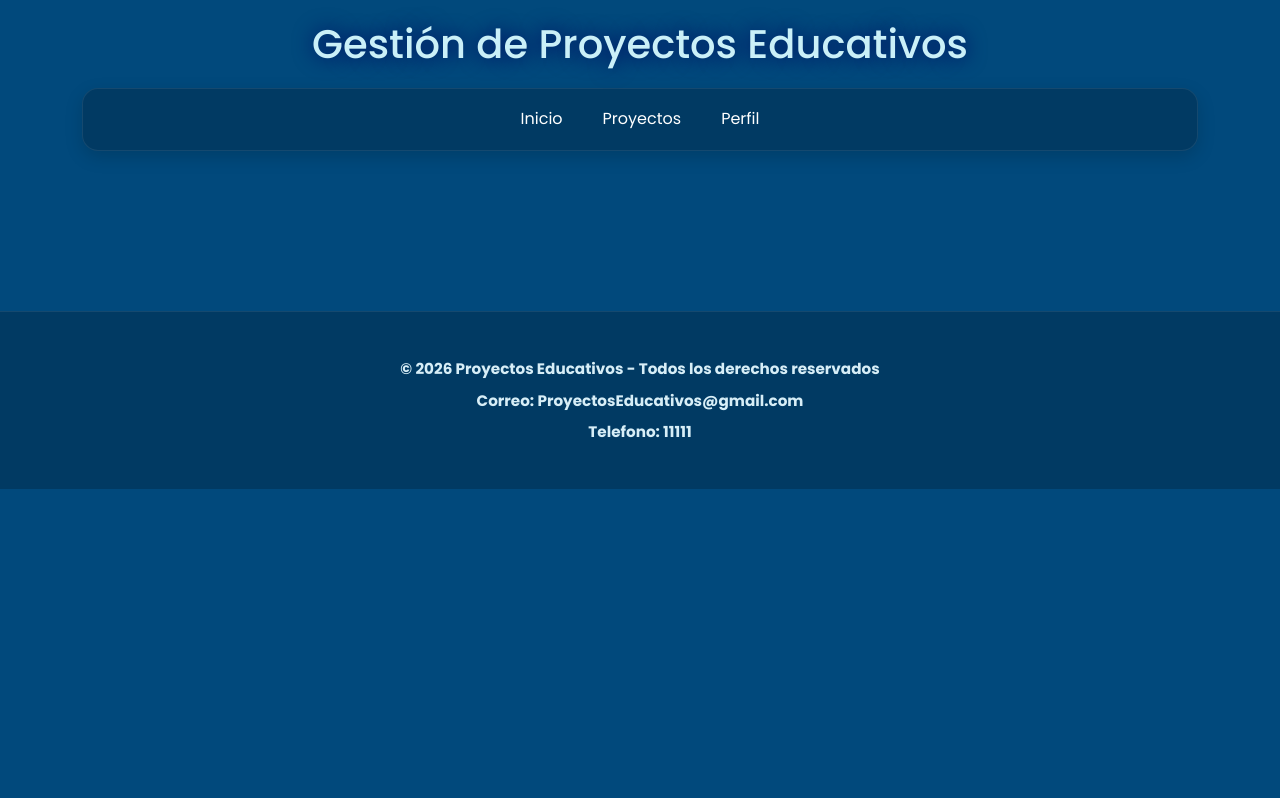
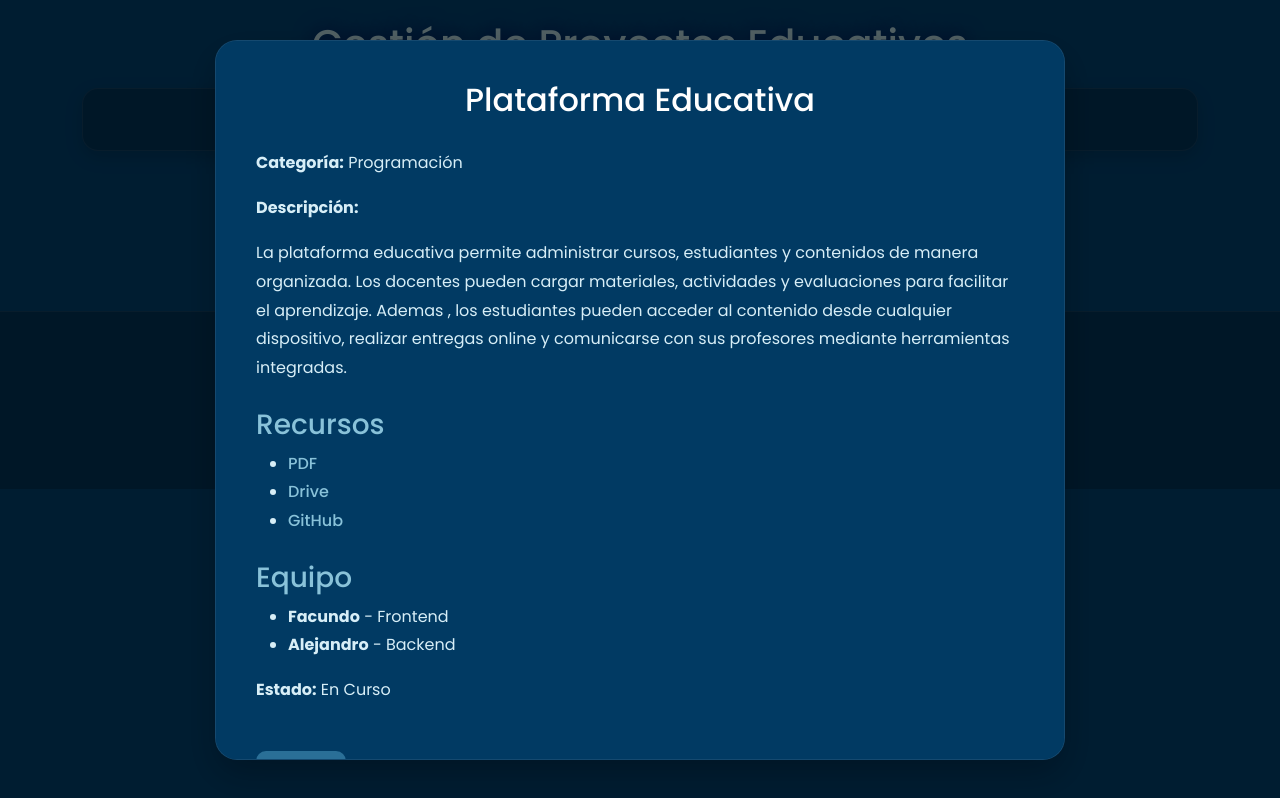
Before and after one commit to Alee91218/pv_tp3_grupo1, a React (Vite) app in the folder pvtp03GrupoN01/: page /proyectos/1 in a window 1280 px wide. Built offline with nearby package versions, Linux system fonts and the light colour scheme.

Commit message:
Agregue Buscar por ID, Ver detalles en page y unos cambios mas LeandroBarea

```diff
--- a/pvtp03GrupoN01/src/App.jsx
+++ b/pvtp03GrupoN01/src/App.jsx
@@ -3,6 +3,7 @@ import Footer from './components/Footer'
 import Proyectos from './components/Proyecto'
 import { Routes, Route } from "react-router-dom";
 import PerfilUsuario from './views/PerfilUsuario';
+import DetalleProyecto from './components/DetalleProyecto'; // CAMBIO LEANDRO: Importación de tu sección independiente
 
 function App() {
   return (
@@ -24,6 +25,12 @@ function App() {
           path="/proyectos"
           element={<Proyectos />}
         />
+
+        {/* CAMBIO LEANDRO: Nueva ruta dinámica independiente vinculada a /proyectos/:id */}
+        <Route
+          path="/proyectos/:id"
+          element={<DetalleProyecto />}
+        />
       </Routes>
     </main>
     <Footer />
--- a/pvtp03GrupoN01/src/Services/proyectoService.js
+++ b/pvtp03GrupoN01/src/Services/proyectoService.js
@@ -101,11 +101,17 @@ const proyectService = (() => {
     );
   };
 
+  // CAMBIO LEANDRO: Nueva función estructurada para obtener un único proyecto por ID para la ruta dinámica
+  const obtenerProyectoPorId = (id) => {
+    return proyectos.find((proyecto) => proyecto.id === Number(id));
+  };
+
   return {
     obtenerProyectos,
     agregarProyecto,
     eliminarProyecto,
     buscarProyecto,
+    obtenerProyectoPorId, // CAMBIO LEANDRO: Retornamos la función para que sea accesible externamente
   };
 
 })();
--- a/pvtp03GrupoN01/src/components/DetalleProyecto.jsx
+++ b/pvtp03GrupoN01/src/components/DetalleProyecto.jsx
@@ -1,6 +1,29 @@
-const DetalleProyecto = ({ proyecto, cerrar }) => {
+import { useEffect, useState } from "react";
+import { useParams, useNavigate } from "react-router-dom";
+import proyectService from "../Services/proyectoService";
+
+const DetalleProyecto = () => {
+  // CAMBIO LEANDRO: Captura el parámetro 'id' directo desde la URL del navegador usando useParams
+  const { id } = useParams();
+  const navigate = useNavigate();
+  const [proyecto, setProyecto] = useState(null);
+
+  // CAMBIO LEANDRO: Efecto para resolver la persistencia si el usuario refresca (F5) la página independiente
+  useEffect(() => {
+    const encontrado = proyectService.obtenerProyectoPorId(id);
+    setProyecto(encontrado);
+  }, [id]);
+
+  // Manejo de caso por si ingresan una ID inexistente o manual errónea en la barra de direcciones
   if (!proyecto) {
-    return null;
+    return (
+      <div className="detalle-contenedor" style={{ padding: "20px", textAlign: "center" }}>
+        <h2>Proyecto no encontrado</h2>
+        <button className="boton-cerrar" onClick={() => navigate("/proyectos")}>
+          Volver a Proyectos
+        </button>
+      </div>
+    );
   }
 
   return (
@@ -15,62 +38,44 @@ const DetalleProyecto = ({ proyecto, cerrar }) => {
         <p>
           <strong>Descripción:</strong>
         </p>
-
-        {Array.isArray(proyecto.descripcion) ? (
-          proyecto.descripcion.map((texto, index) => <p key={index}>{texto}</p>)
-        ) : (
         <p>{proyecto.descripcion}</p>
-        )}
 
         <h3>Recursos</h3>
-
         <ul>
           <li>
-              <a
-                href={proyecto.recursos?.pdf}
-                target="_blank"
-                rel="noopener noreferrer"
-              >
+            <a href={proyecto.pdf} target="_blank" rel="noopener noreferrer">
               PDF
             </a>
           </li>
           <li>
-              <a
-                href={proyecto.recursos?.drive}
-                target="_blank"
-                rel="noopener noreferrer"
-              >
+            <a href={proyecto.drive} target="_blank" rel="noopener noreferrer">
               Drive
             </a>
           </li>
           <li>
-              <a
-                href={proyecto.recursos?.github}
-                target="_blank"
-              rel="noopener noreferrer"
-              >
+            <a href={proyecto.github} target="_blank" rel="noopener noreferrer">
               GitHub
             </a>
           </li>
         </ul>
+
         <h3>Equipo</h3>
-
         <ul>
-          {proyecto.equipo?.map((persona, index) => (
-            <li key={index}>
-              <strong>{persona.nombre}</strong>
-              {" - "}
-              {persona.rol}
+          <li>
+            <strong>{proyecto.integrante1}</strong> - {proyecto.rol1}
           </li>
-          ))}
+          <li>
+            <strong>{proyecto.integrante2}</strong> - {proyecto.rol2}
+          </li>
         </ul>
 
         <p>
           <strong>Estado:</strong> {proyecto.estado ? "En Curso" : "Terminado"}
         </p>
 
-        <button className="boton-cerrar" onClick={cerrar}>
-          Cerrar
+        {/* CAMBIO LEANDRO: Se reemplaza el prop 'cerrar' por navegación reactiva para volver a la ruta padre */}
+        <button className="boton-cerrar" onClick={() => navigate("/proyectos")}>
+          Volver
         </button>
       </div>
     </div>
--- a/pvtp03GrupoN01/src/components/Proyecto.jsx
+++ b/pvtp03GrupoN01/src/components/Proyecto.jsx
@@ -1,12 +1,12 @@
 import { useState } from "react";
+import { useNavigate } from "react-router-dom"; // CAMBIO LEANDRO: Importamos useNavigate para cambiar de ruta
 import proyectService from "../services/proyectoService.js";
 import FormProyecto from "./FormProyecto.jsx"
 import ListProject from "./ListaProyectos.jsx";
-import DetalleProyecto from "./DetalleProyecto.jsx"
 
 const Proyectos = () => {
     const [proyectos, setProyectos] = useState(proyectService.obtenerProyectos());
-    const [proyectoSeleccionado, setProyectoSeleccionado] = useState(null);
+    const navigate = useNavigate(); // CAMBIO LEANDRO: Instanciamos el navegador de React Router
 
     // Estado para la búsqueda dinámica
     const [busqueda, setBusqueda] = useState("");
@@ -18,12 +18,9 @@ const Proyectos = () => {
         setProyectos(proyectService.obtenerProyectos());
     };
 
+    // CAMBIO LEANDRO: Ahora redirige a la ruta dinámica independiente en vez de abrir un estado modal
     const manejarVerDetalle = (proyecto) => {
-        setProyectoSeleccionado(proyecto);
-    };
-
-    const manejarCerrarDetalle = () => {
-        setProyectoSeleccionado(null);
+        navigate(`/proyectos/${proyecto.id}`);
     };
 
     // Eliminar proyecto (llama al servicio modificado y actualiza el estado de React)
@@ -68,10 +65,7 @@ const Proyectos = () => {
                 eliminarProyecto={ manejarEliminar }
             />
 
-            <DetalleProyecto
-                proyecto={ proyectoSeleccionado }
-                cerrar={ manejarCerrarDetalle }
-            />
+            {/* CAMBIO LEANDRO: Se removió <DetalleProyecto /> de aquí porque ahora se renderiza de forma independiente mediante su propia ruta en App.jsx */}
         </>
     );
 };
```
Also changed, not shown: pvtp03GrupoN01/src/components/ProyectoCard.jsx (+4 -4 lines). Lines whose indentation alone changed are shown as unchanged.
